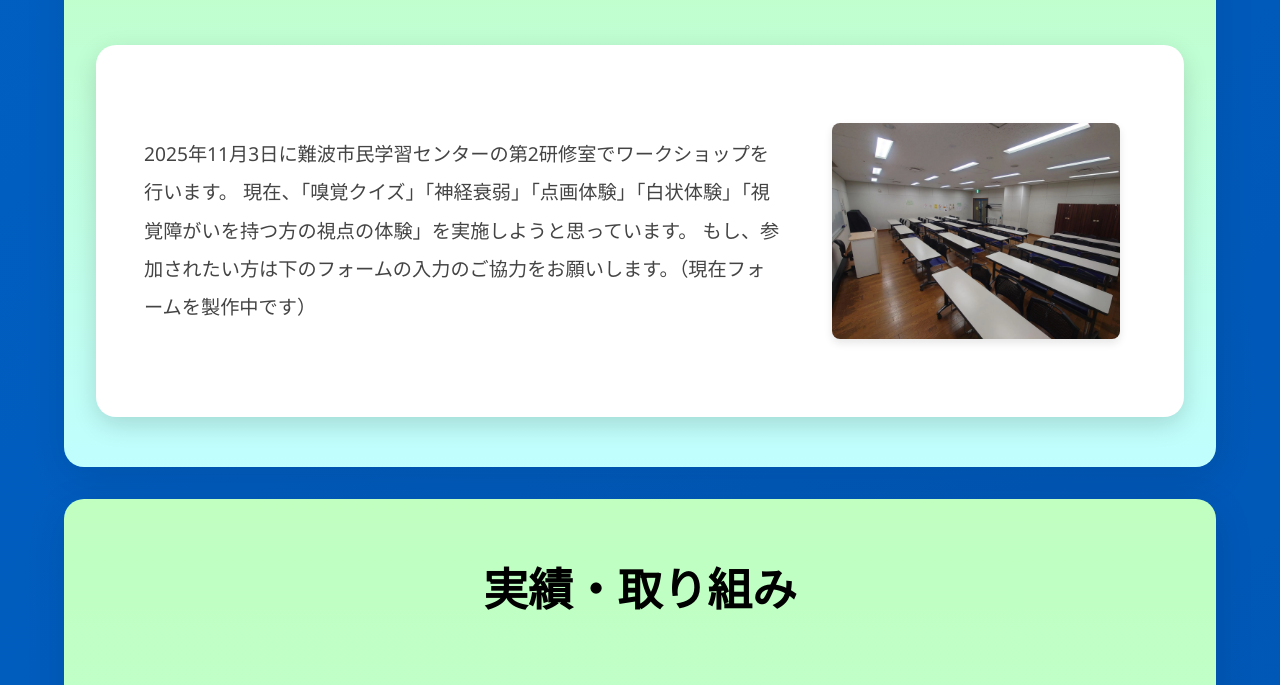
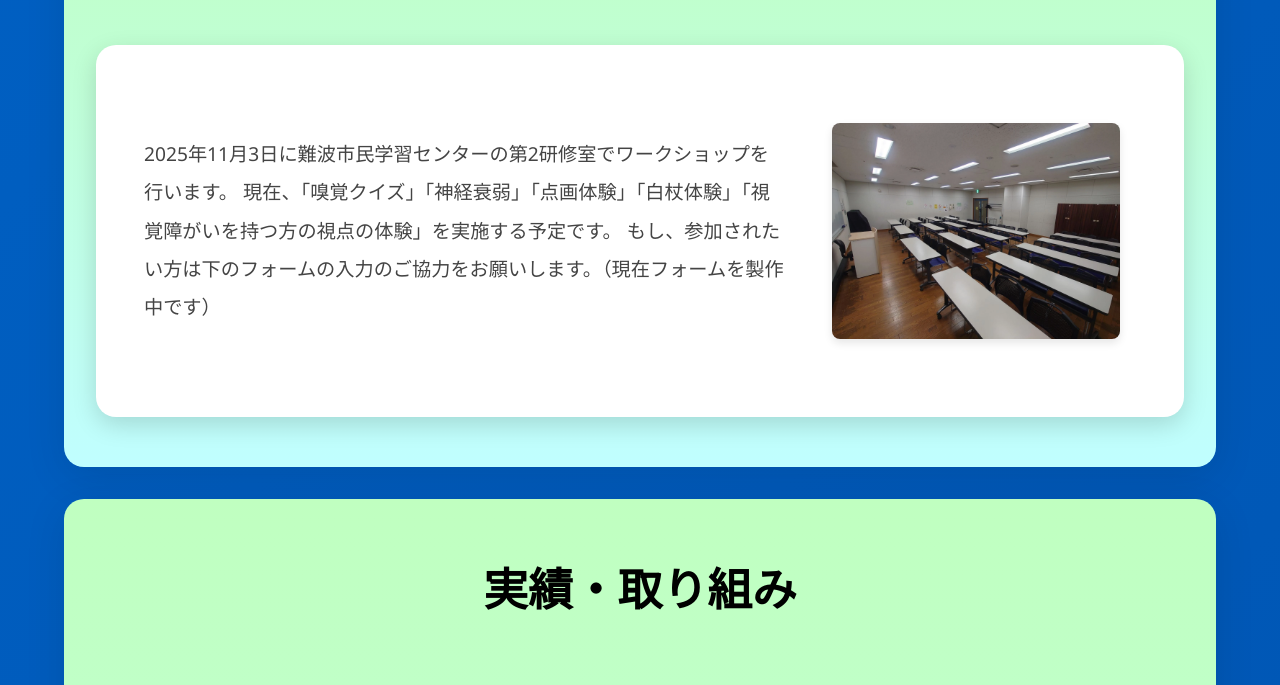
Before and after one commit to KEI-SINPURO/Shikakusyougai.SAweb, a plain HTML site: page index.html in a window 1280 px wide. Shown: the part 1920-2605 px from the top of the page. Drawn offline with Linux system fonts and the light colour scheme.

Commit message:
Update index.html

```diff
--- a/index.html
+++ b/index.html
@@ -89,7 +89,7 @@
                 <div class="ivent-content">
                     <div class="ivent-text">
                         <p>2025年11月3日に難波市民学習センターの第2研修室でワークショップを行います。
-                            現在、「嗅覚クイズ」「神経衰弱」「点画体験」「白状体験」「視覚障がいを持つ方の視点の体験」を実施しようと思っています。
+                            現在、「嗅覚クイズ」「神経衰弱」「点画体験」「白杖体験」「視覚障がいを持つ方の視点の体験」を実施する予定です。
                             もし、参加されたい方は下のフォームの入力のご協力をお願いします。（現在フォームを製作中です）
                         </p>
                     <!--<a href="wait" class="ivent-btn">フォームを入力する</a>-->
```
